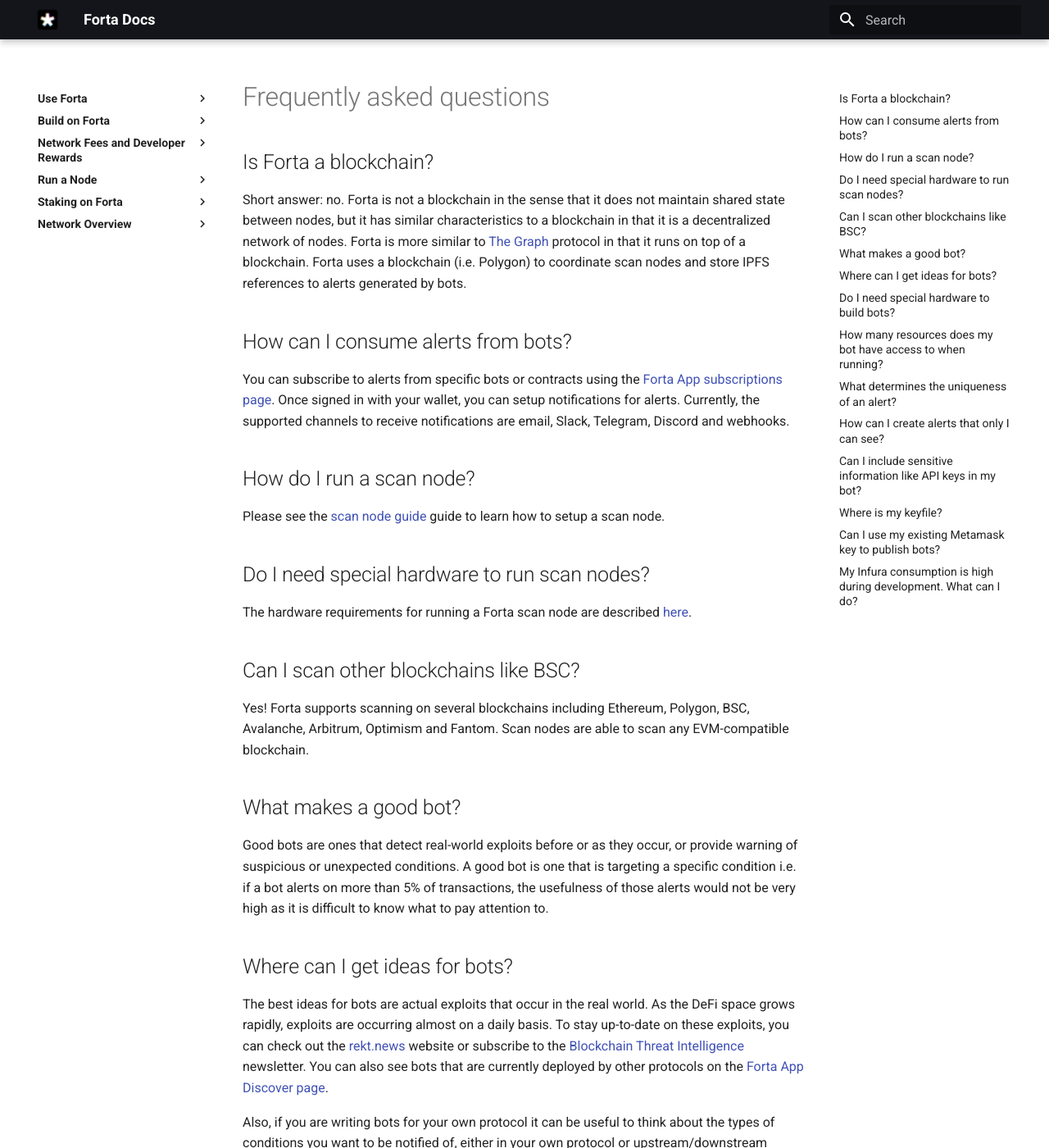
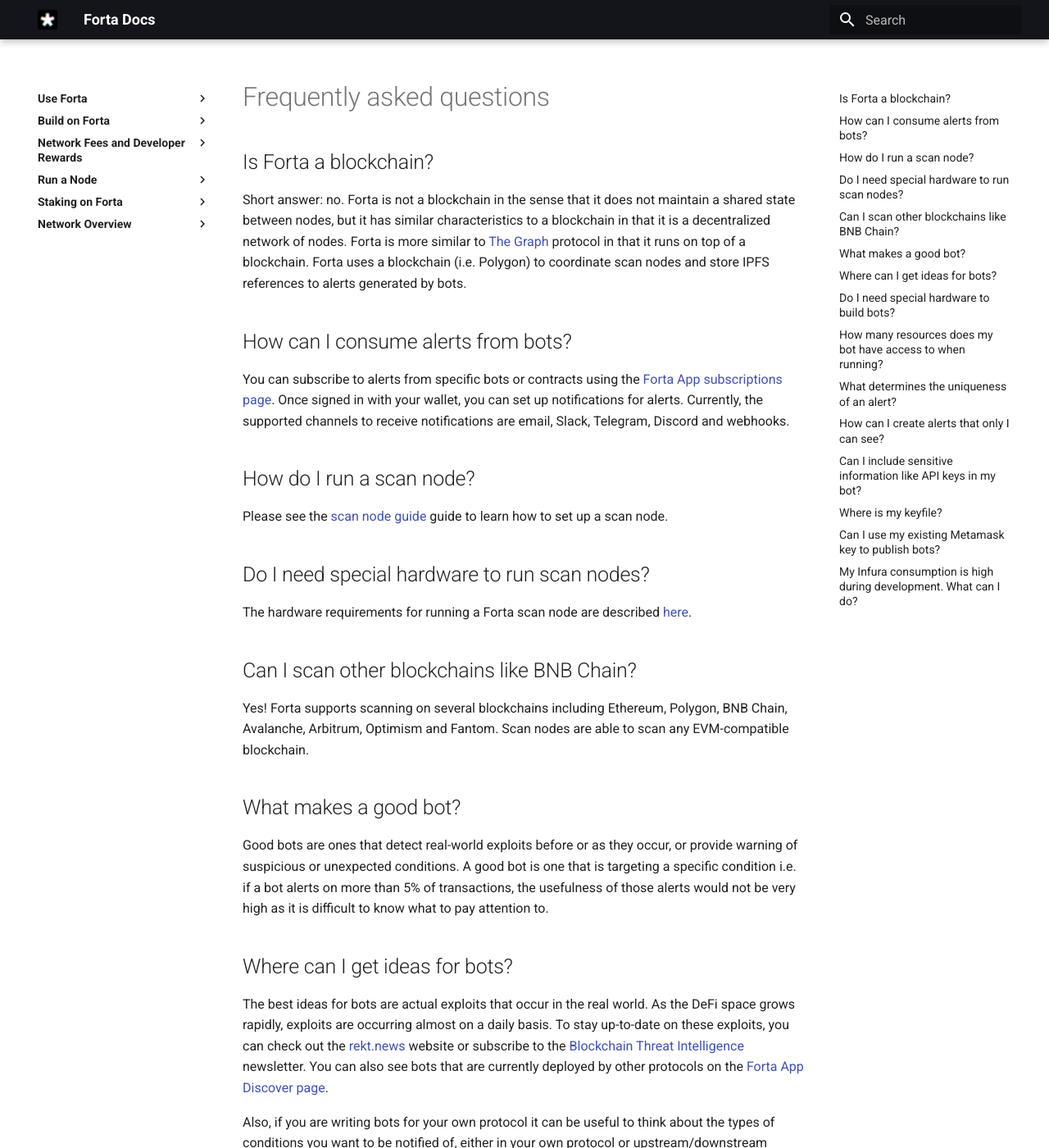
Before and after one commit to forta-network/docs, an MkDocs documentation site: the page built from docs/faq.md, in a window 1280 px wide and 1400 px high. Shown: the whole window at 82% size. Built offline with MkDocs 1.6.1 and Material for MkDocs 9.7.7, drawn with Linux system fonts in a browser that asks for light colours; some of the changed text lies outside the part shown.

Commit message:
Update FAQ doc

```diff
--- a/docs/faq.md
+++ b/docs/faq.md
@@ -2,23 +2,23 @@
 
 ## Is Forta a blockchain?
 
-Short answer: no. Forta is not a blockchain in the sense that it does not maintain shared state between nodes, but it has similar characteristics to a blockchain in that it is a decentralized network of nodes. Forta is more similar to [The Graph](https://thegraph.com/en/) protocol in that it runs on top of a blockchain. Forta uses a blockchain (i.e. Polygon) to coordinate scan nodes and store IPFS references to alerts generated by bots.
+Short answer: no. Forta is not a blockchain in the sense that it does not maintain a shared state between nodes, but it has similar characteristics to a blockchain in that it is a decentralized network of nodes. Forta is more similar to [The Graph](https://thegraph.com/en/) protocol in that it runs on top of a blockchain. Forta uses a blockchain (i.e. Polygon) to coordinate scan nodes and store IPFS references to alerts generated by bots.
 
 ## How can I consume alerts from bots?
 
-You can subscribe to alerts from specific bots or contracts using the [Forta App subscriptions page](https://app.forta.network/notifications). Once signed in with your wallet, you can setup notifications for alerts. Currently, the supported channels to receive notifications are email, Slack, Telegram, Discord and webhooks.
+You can subscribe to alerts from specific bots or contracts using the [Forta App subscriptions page](https://app.forta.network/notifications). Once signed in with your wallet, you can set up notifications for alerts. Currently, the supported channels to receive notifications are email, Slack, Telegram, Discord and webhooks.
 
 ## How do I run a scan node?
 
-Please see the [scan node guide](scan-node/introduction.md) guide to learn how to setup a scan node.
+Please see the [scan node guide](scan-node/introduction.md) guide to learn how to set up a scan node.
 
 ## Do I need special hardware to run scan nodes?
 
 The hardware requirements for running a Forta scan node are described [here](scan-node/machine-setup.md).
 
-## Can I scan other blockchains like BSC?
+## Can I scan other blockchains like BNB Chain?
 
-Yes! Forta supports scanning on several blockchains including Ethereum, Polygon, BSC, Avalanche, Arbitrum, Optimism and Fantom. Scan nodes are able to scan any EVM-compatible blockchain.
+Yes! Forta supports scanning on several blockchains including Ethereum, Polygon, BNB Chain, Avalanche, Arbitrum, Optimism and Fantom. Scan nodes are able to scan any EVM-compatible blockchain.
 
 ## What makes a good bot?
 
```
Also changed, not shown: other parts of docs/faq.md (+1 -1 lines).
